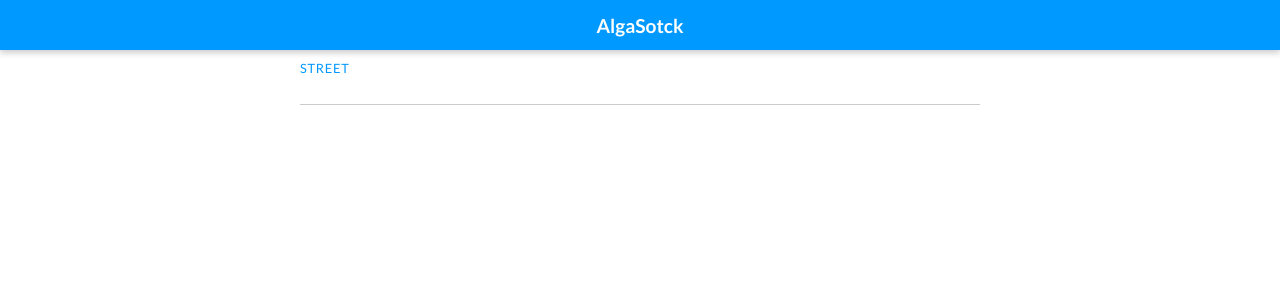
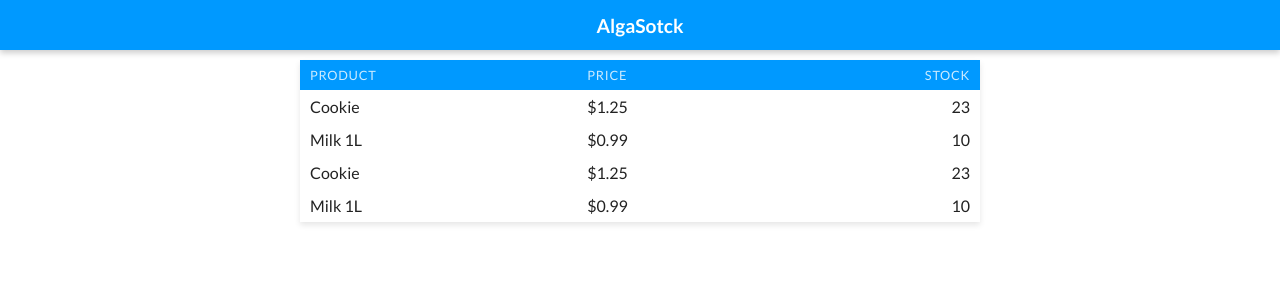
Before and after one commit to RafaelRNG/alga-stock, a React (Create React App) app: page / in a window 1280 px wide. Shown: the top 300 px of the page. Built offline with nearby package versions, Linux system fonts and the light colour scheme.

Commit message:
Componente Table

```diff
--- a/package.json
+++ b/package.json
@@ -39,5 +39,8 @@
       "last 1 firefox version",
       "last 1 safari version"
     ]
+  },
+  "devDependencies": {
+    "node-sass": "^5.0.0"
   }
 }
--- a/src/components/App/App.tsx
+++ b/src/components/App/App.tsx
@@ -1,5 +1,5 @@
 import Container from '../../shared/Container';
-import Input from '../../shared/Input';
+import Table from '../../shared/Table';
 import Header from '../Header';
 import './App.css';
 
@@ -11,8 +11,7 @@ function App() {
         title="AlgaSotck" />
 
       <Container>
-        <Input
-          label="Street" />
+        <Table />
       </Container>
     </div>
   );
--- /dev/null
+++ b/src/shared/Table/Table.scss
@@ -0,0 +1,39 @@
+table.AppTable {
+  width:100%;
+  box-shadow: 0 3px 6px rgba(#000, 0.1);
+  border-collapse: collapse;
+
+  thead {
+    background-color: #09f;
+
+      tr th{
+        color: rgba(255, 255, 255, 0.8);
+        text-align: left;
+        padding: 7px 10px;
+        font-size: 0.8em;
+        font-weight: 400;
+        text-transform: uppercase;
+        letter-spacing: 0.75px;
+
+        &.right{
+          text-align: right;
+        }
+      }
+    }
+
+    tbody {
+      tr {
+        &:hover{
+          background: rgba(#09f, 0.05);
+        }
+        td{
+          padding: 7px 10px;
+          color: #222;
+
+          &.right {
+            text-align: right;
+          }
+        }
+      }
+    }
+  }
--- /dev/null
+++ b/src/shared/Table/Table.tsx
@@ -0,0 +1,39 @@
+import "./Table.scss";
+
+const Table = () => {
+  return (
+    <table className="AppTable">
+      <thead>
+        <tr>
+          <th>Product</th>
+          <th>Price</th>
+          <th className="right">Stock</th>
+        </tr>
+      </thead>
+      <tbody>
+        <tr>
+          <td>Cookie</td>
+          <td>$1.25</td>
+          <td className="right">23</td>
+        </tr>
+        <tr>
+          <td>Milk 1L</td>
+          <td>$0.99</td>
+          <td className="right">10</td>
+        </tr>
+        <tr>
+          <td>Cookie</td>
+          <td>$1.25</td>
+          <td className="right">23</td>
+        </tr>
+        <tr>
+          <td>Milk 1L</td>
+          <td>$0.99</td>
+          <td className="right">10</td>
+        </tr>
+      </tbody>
+    </table>
+  )
+}
+
+export default Table;
--- /dev/null
+++ b/src/shared/Table/index.ts
@@ -0,0 +1 @@
+export { default } from "./Table";
```
Also changed, not shown: 1 other file (tests, documents, lock files or other folders).
